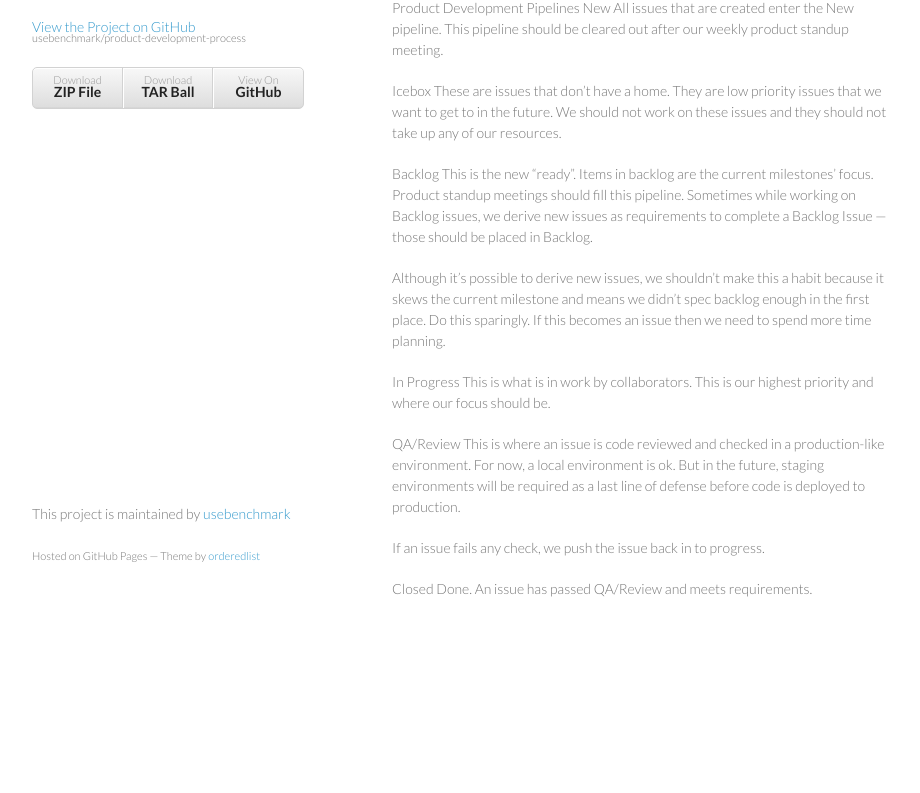
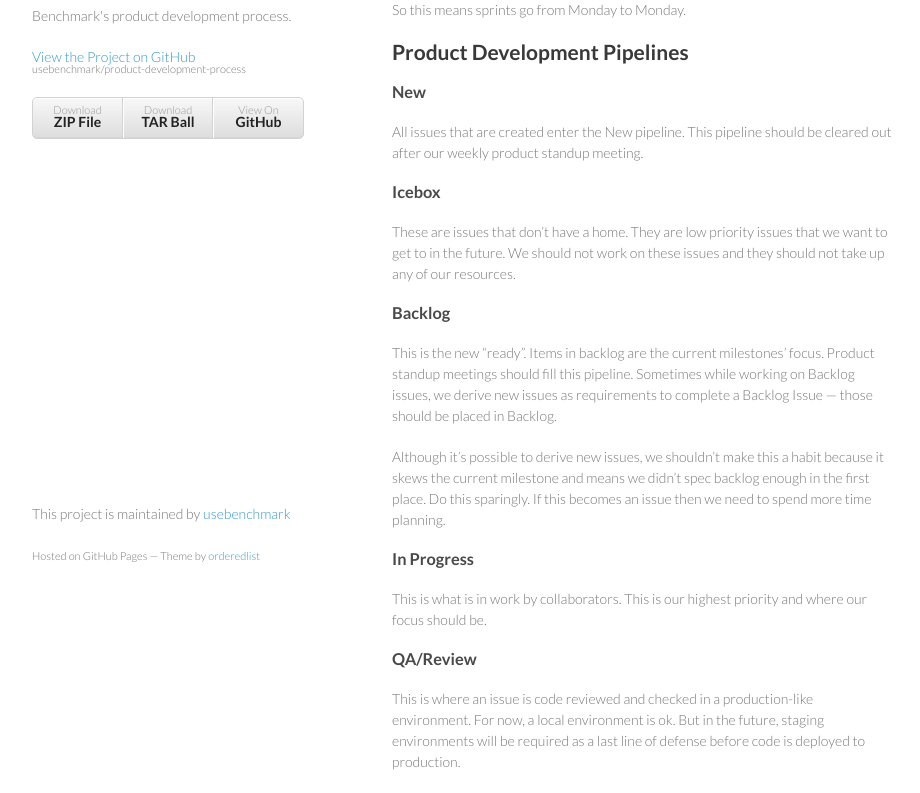
Before and after one commit to usebenchmark/product-development-process, a plain HTML site: page index.html in a window 1280 px wide. Shown: the part 165-958 px from the top of the page, without its empty margins (178-1098 px from the left). Before the commit the page ends 834 px from the top, so only its background shows below. Drawn offline with Linux system fonts and the light colour scheme.

Commit message:
Create gh-pages branch via GitHub

```diff
--- a/index.html
+++ b/index.html
@@ -3,7 +3,7 @@
   <head>
     <meta charset="utf-8">
     <meta http-equiv="X-UA-Compatible" content="chrome=1">
-    <title>Product Development by usebenchmark</title>
+    <title>Product-development-process by usebenchmark</title>
 
     <link rel="stylesheet" href="stylesheets/styles.css">
     <link rel="stylesheet" href="stylesheets/github-light.css">
@@ -15,7 +15,7 @@
   <body>
     <div class="wrapper">
       <header>
-        <h1>Product Development</h1>
+        <h1>Product-development-process</h1>
         <p>Benchmark&#39;s product development process.</p>
 
         <p class="view"><a href="https://github.com/usebenchmark/product-development-process">View the Project on GitHub <small>usebenchmark/product-development-process</small></a></p>
@@ -28,31 +28,47 @@
         </ul>
       </header>
       <section>
-        <p>Sprints/Milestones
-We have weekly sprints and therefore weekly milestones. Every monday, we have a sprint meeting, where we plan and discuss the next weeks sprint. A sprint, starts after the sprint planning meeting and ends before the next sprint planning meeting. So this means sprints go from Monday to Monday. </p>
+        <h2>
+<a id="sprintsmilestones" class="anchor" href="#sprintsmilestones" aria-hidden="true"><span class="octicon octicon-link"></span></a>Sprints/Milestones</h2>
 
-<p>Product Development Pipelines
-New
-All issues that are created enter the New pipeline. This pipeline should be cleared out after our weekly product standup meeting.</p>
+<p>We have weekly sprints and therefore weekly milestones. Every monday, we have a sprint meeting, where we plan and discuss the next weeks sprint. A sprint, starts after the sprint planning meeting and ends before the next sprint planning meeting. So this means sprints go from Monday to Monday. </p>
 
-<p>Icebox
-These are issues that don’t have a home. They are low priority issues that we want to get to in the future. We should not work on these issues and they should not take up any of our resources.</p>
+<h2>
+<a id="product-development-pipelines" class="anchor" href="#product-development-pipelines" aria-hidden="true"><span class="octicon octicon-link"></span></a>Product Development Pipelines</h2>
 
-<p>Backlog
-This is the new “ready”. Items in backlog are the current milestones’ focus. Product standup meetings should fill this pipeline. Sometimes while working on Backlog issues, we derive new issues as requirements to complete a Backlog Issue — those should be placed in Backlog.</p>
+<h3>
+<a id="new" class="anchor" href="#new" aria-hidden="true"><span class="octicon octicon-link"></span></a>New</h3>
+
+<p>All issues that are created enter the New pipeline. This pipeline should be cleared out after our weekly product standup meeting.</p>
+
+<h3>
+<a id="icebox" class="anchor" href="#icebox" aria-hidden="true"><span class="octicon octicon-link"></span></a>Icebox</h3>
+
+<p>These are issues that don’t have a home. They are low priority issues that we want to get to in the future. We should not work on these issues and they should not take up any of our resources.</p>
+
+<h3>
+<a id="backlog" class="anchor" href="#backlog" aria-hidden="true"><span class="octicon octicon-link"></span></a>Backlog</h3>
+
+<p>This is the new “ready”. Items in backlog are the current milestones’ focus. Product standup meetings should fill this pipeline. Sometimes while working on Backlog issues, we derive new issues as requirements to complete a Backlog Issue — those should be placed in Backlog.</p>
 
 <p>Although it’s possible to derive new issues, we shouldn’t make this a habit because it skews the current milestone and means we didn’t spec backlog enough in the first place. Do this sparingly. If this becomes an issue then we need to spend more time planning.</p>
 
-<p>In Progress
-This is what is in work by collaborators. This is our highest priority and where our focus should be.</p>
+<h3>
+<a id="in-progress" class="anchor" href="#in-progress" aria-hidden="true"><span class="octicon octicon-link"></span></a>In Progress</h3>
 
-<p>QA/Review
-This is where an issue is code reviewed and checked in a production-like environment. For now, a local environment is ok. But in the future, staging environments will be required as a last line of defense before code is deployed to production.</p>
+<p>This is what is in work by collaborators. This is our highest priority and where our focus should be.</p>
+
+<h3>
+<a id="qareview" class="anchor" href="#qareview" aria-hidden="true"><span class="octicon octicon-link"></span></a>QA/Review</h3>
+
+<p>This is where an issue is code reviewed and checked in a production-like environment. For now, a local environment is ok. But in the future, staging environments will be required as a last line of defense before code is deployed to production.</p>
 
 <p>If an issue fails any check, we push the issue back in to progress.</p>
 
-<p>Closed
-Done. An issue has passed QA/Review and meets requirements.</p>
+<h3>
+<a id="closed" class="anchor" href="#closed" aria-hidden="true"><span class="octicon octicon-link"></span></a>Closed</h3>
+
+<p>The issue has passed QA/Review and meets requirements. Done.</p>
       </section>
       <footer>
         <p>This project is maintained by <a href="https://github.com/usebenchmark">usebenchmark</a></p>
```
Also changed, not shown: params.json (+1 -5 lines).
